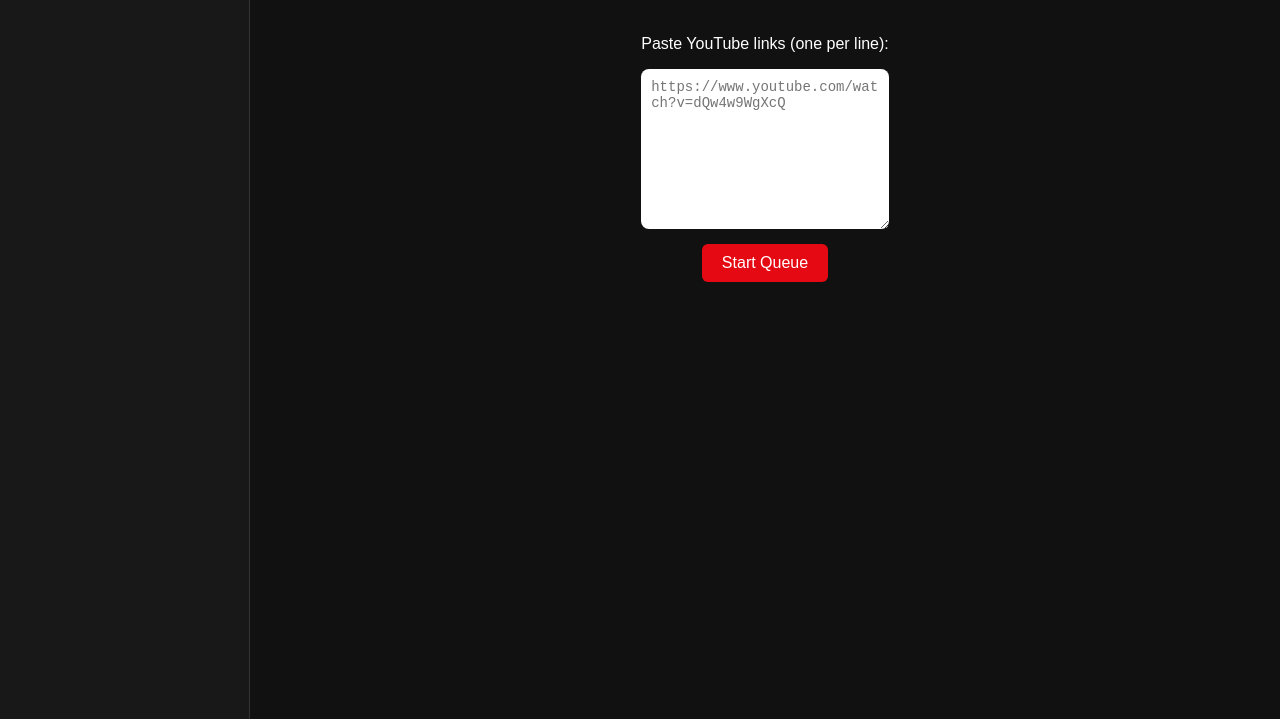
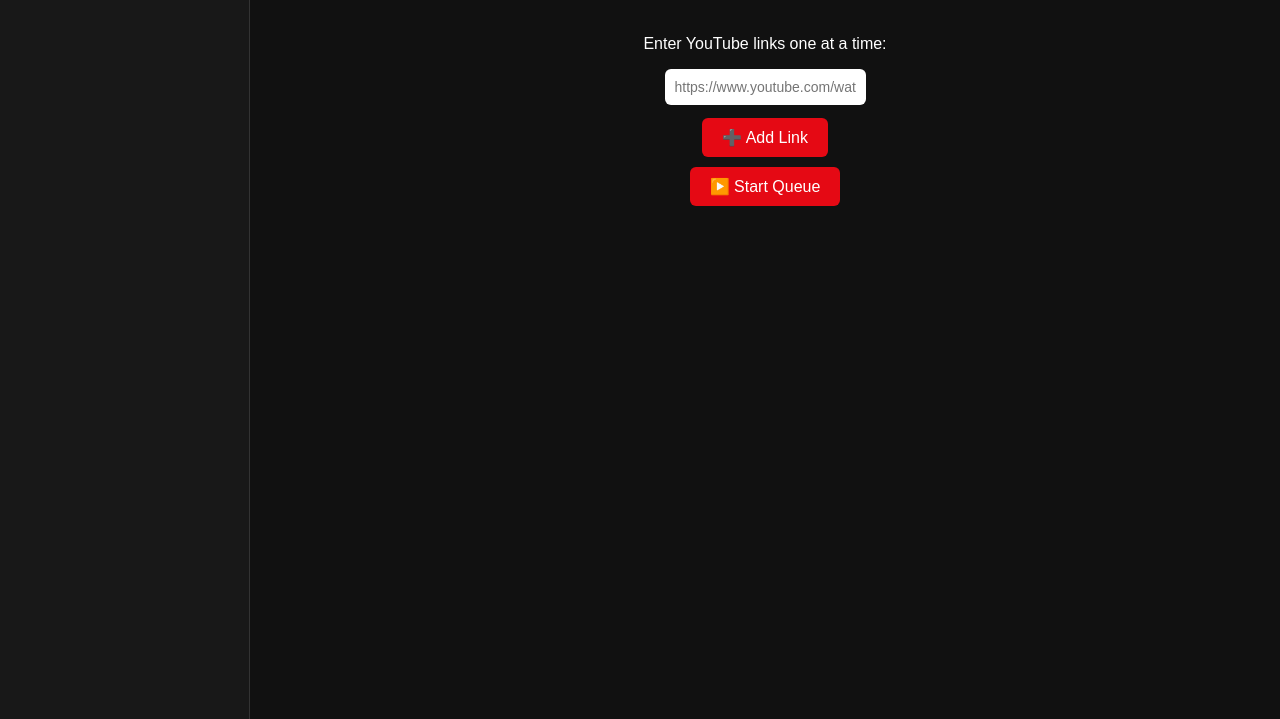
Before and after one commit to TrXstanXD/yt-queue, a plain HTML site: page index.html in a window 1280 px wide. Shown: the part 81-800 px from the top of the page. Drawn offline with Linux system fonts and the light colour scheme.

Commit message:
Update index.html

```diff
--- a/index.html
+++ b/index.html
@@ -46,16 +46,6 @@
       padding: 20px;
       position: relative;
     }
-      textarea {
-      width: 100%;
-      max-width: 800px;
-      height: 160px;
-      padding: 10px;
-      font-size: 14px;
-      margin-bottom: 10px;
-      border: none;
-      border-radius: 8px;
-    }
     button {
       padding: 10px 20px;
       font-size: 16px;
@@ -87,6 +77,15 @@
       flex-direction: column;
       align-items: center;
     }
+    .link-box {
+  width: 100%;
+  max-width: 800px;
+  padding: 10px;
+  margin-bottom: 8px;
+  font-size: 14px;
+  border-radius: 6px;
+  border: none;
+}
   </style>
 </head>
 <body>
@@ -101,9 +100,12 @@
     <div class="instructions">➡️ skip   ⬅️ back</div>
 
 <div class="input-section" id="inputSection">
-      <p>Paste YouTube links (one per line):</p>
-      <textarea id="linksInput" placeholder="https://www.youtube.com/watch?v=dQw4w9WgXcQ"></textarea>
-      <button onclick="startQueue()">Start Queue</button>
+  <p>Enter YouTube links one at a time:</p>
+  <div id="linkInputs">
+    <input type="text" class="link-box" placeholder="https://www.youtube.com/watch?v=..." onkeydown="handleKey(event)">
+  </div>
+  <button onclick="addLinkBox()">➕ Add Link</button>
+  <button onclick="startQueue()">▶️ Start Queue</button>
 </div>
 
     <button onclick="toggleEditQueue()" id="editBtn" style="display:none;">✏️ Edit Queue</button>
@@ -133,12 +135,13 @@
   }
 
 async function startQueue() {
-    const rawLinks = document.getElementById("linksInput").value.trim().split("\n");
+  const inputElements = document.querySelectorAll(".link-box");
+  const rawLinks = Array.from(inputElements).map(el => el.value.trim()).filter(link => link !== "");
   const ids = rawLinks.map(extractVideoID).filter(id => id);
+
   videoQueue = ids;
   currentIndex = 0;
 
-    // Fetch titles
   videoTitles = await Promise.all(ids.map(id => fetchTitle(id)));
 
   updateQueueUI();
@@ -173,8 +176,27 @@
 
 function toggleEditQueue() {
   const section = document.getElementById("inputSection");
-    section.style.display = section.style.display === "none" ? "flex" : "none";
+  section.style.display = "flex";
+  document.getElementById("editBtn").style.display = "none";
 }
+   function addLinkBox() {
+  const container = document.getElementById("linkInputs");
+  const input = document.createElement("input");
+  input.type = "text";
+  input.placeholder = "https://www.youtube.com/watch?v=...";
+  input.className = "link-box";
+  input.onkeydown = handleKey;
+  container.appendChild(input);
+  input.focus();
+}
+
+function handleKey(e) {
+  if (e.key === "Enter") {
+    e.preventDefault();
+    addLinkBox();
+  }
+}
+
 
   document.addEventListener("keydown", e => {
     if (e.key === "ArrowRight") {
```
Lines whose indentation alone changed are shown as unchanged.
